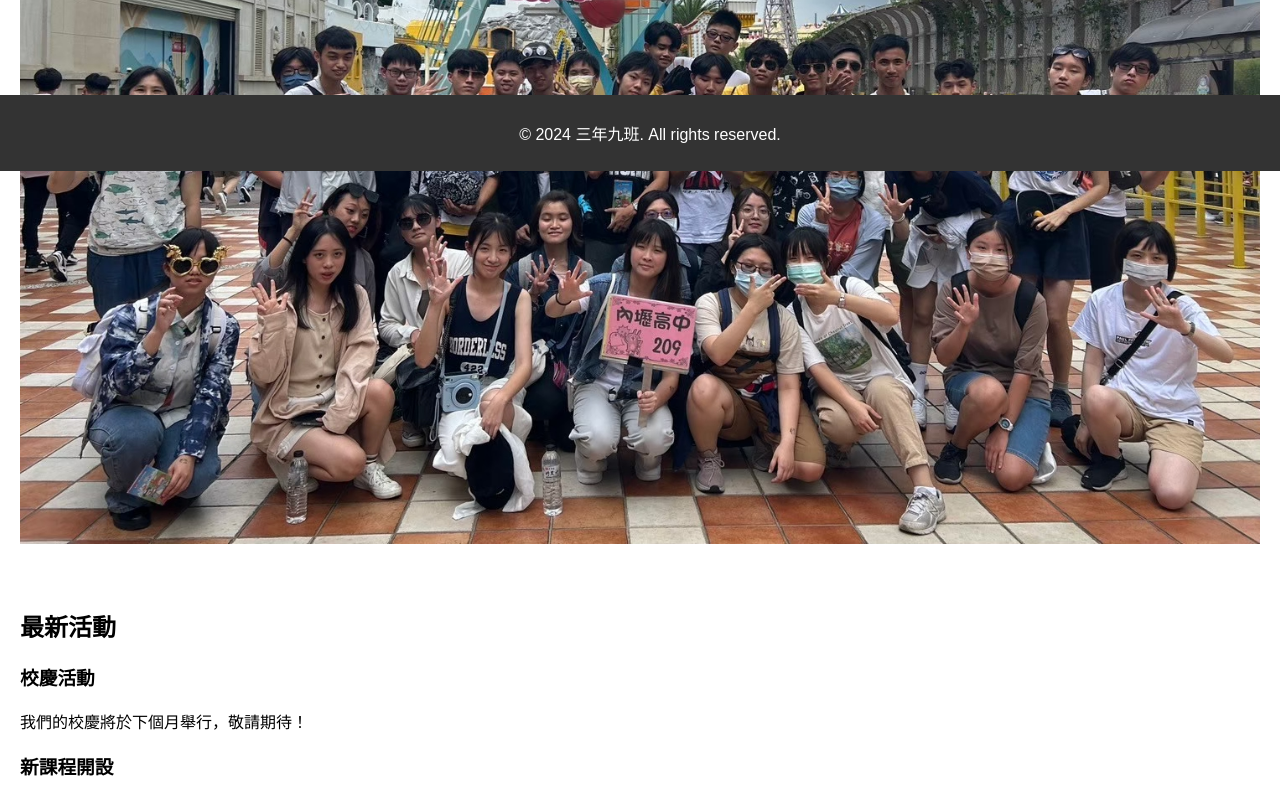
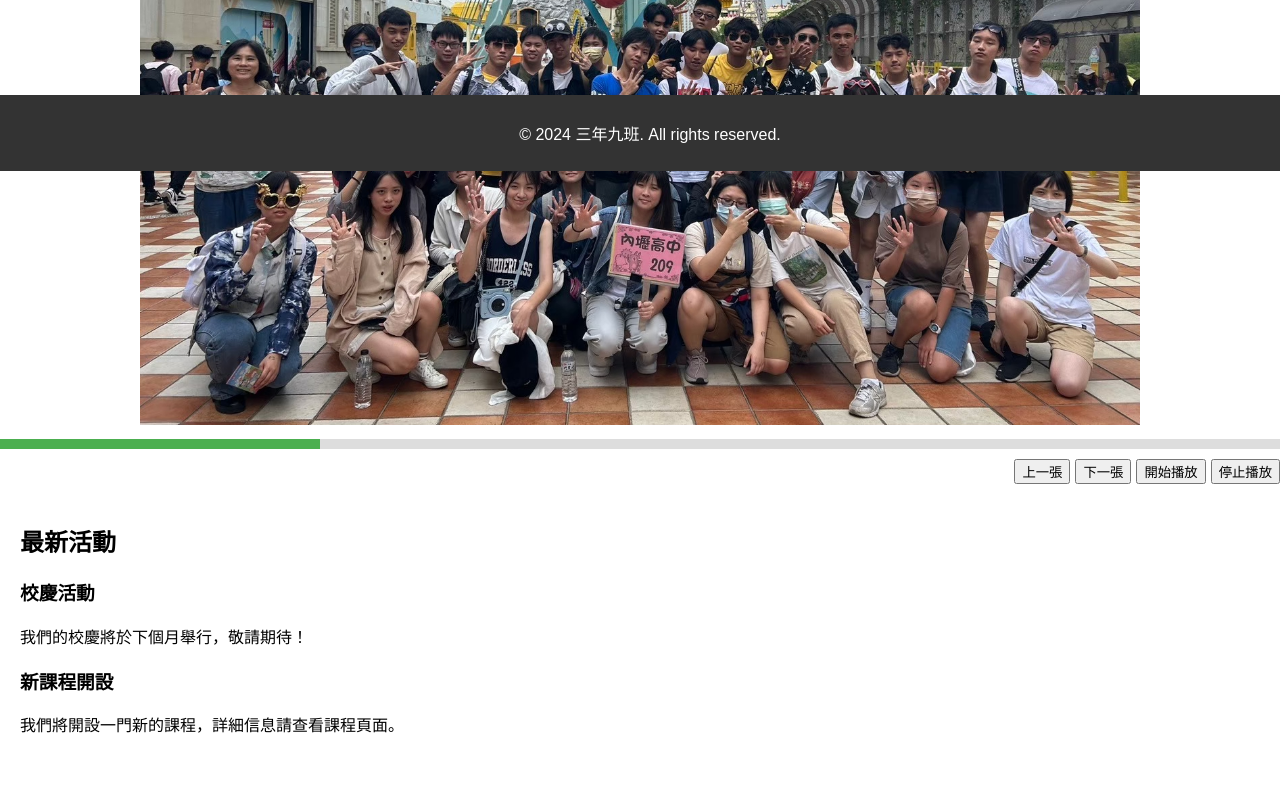
Before and after one commit to ignoreQQ/IgnoreQQ.github.io, a plain HTML site: page WEB/index.html in a window 1280 px wide. Shown: the part 629-1423 px from the top of the page. Drawn offline with Linux system fonts and the light colour scheme.

Commit message:
version 1.2

```diff
--- a/WEB/index.html
+++ b/WEB/index.html
@@ -22,7 +22,40 @@
 
     <section id="home">
         <h2>歡迎來到三年九班</h2>
-        <img src="img\309.jpg" alt="照片">
+    <!--    <img src="img/309.jpg" alt="照片"> -->
+    </section>
+
+    <section id="img" ></section>
+
+    <div id="slideshow-container">
+        <div class="mySlides">
+            <img src="img/image0.jpg" style="width:100%">
+        </div>
+
+        <div class="mySlides">
+            <img src="img/image1.jpg" style="width:100%">
+        </div>
+        <div class="mySlides">
+            <img src="img/image2.jpg" style="width:100%">
+        </div>
+        <div class="mySlides">
+            <img src="img/image3.jpg" style="width:100%">
+        </div>
+      </div>
+
+    <!-- 進度條容器 -->
+    <div id="progress-container">
+        <div id="progress-bar"></div>
+    </div>
+
+    <!-- 添加控制按鈕 -->
+    <div id="controls" class="right-align">
+        <button onclick="plusSlides(-1)">上一張</button>
+        <button onclick="plusSlides(1)">下一張</button>
+        <button onclick="startSlideshow()">開始播放</button>
+        <button onclick="stopSlideshow()">停止播放</button>
+    </div>
+
     </section>
 
     <section id="activities">
--- a/WEB/script.js
+++ b/WEB/script.js
@@ -15,3 +15,62 @@ announcements.forEach(announcement => {
 });
 
 // 這裡可以添加其他 JavaScript 互動的部分，例如表單驗證等
+
+var slideIndex = 0;
+var slideInterval;
+var progressBar = document.getElementById("progress-bar");
+
+function plusSlides(n) {
+  showSlides((slideIndex += n));
+}
+
+function startSlideshow() {
+  slideInterval = setInterval(showSlides, 3000); // 設定間隔為3秒
+}
+
+function stopSlideshow() {
+  clearInterval(slideInterval);
+}
+
+function showSlides(n) {
+  var i;
+  var slides = document.getElementsByClassName("mySlides");
+
+  if (n === undefined) {
+    // 自動播放時
+    for (i = 0; i < slides.length; i++) {
+      slides[i].style.display = "none";
+    }
+    slideIndex++;
+
+    if (slideIndex > slides.length) {
+      slideIndex = 1;
+    }
+    slides[slideIndex - 1].style.display = "block";
+  } else {
+    // 手動切換圖片時
+    if (n < 1) {
+      slideIndex = slides.length;
+    } else if (n > slides.length) {
+      slideIndex = 1;
+    } else {
+      slideIndex = n;
+    }
+
+    for (i = 0; i < slides.length; i++) {
+      slides[i].style.display = "none";
+    }
+    slides[slideIndex - 1].style.display = "block";
+  }
+
+  // 更新進度條
+  updateProgressBar();
+}
+
+function updateProgressBar() {
+  var progress = (slideIndex / document.getElementsByClassName("mySlides").length) * 100;
+  progressBar.style.width = progress + "%";
+}
+document.addEventListener("DOMContentLoaded", function () {
+    showSlides();
+  });
--- a/WEB/styles.css
+++ b/WEB/styles.css
@@ -44,3 +44,34 @@ footer {
     width: 100%;
     bottom: 0;
 }
+#slideshow-container {
+    max-width: 1000px;
+    position: relative;
+    margin: auto;
+  }
+
+  .mySlides {
+    display: none;
+  }
+
+  .right-align {
+    display: flex;
+    justify-content: flex-end;
+    margin-top: 10px;
+  }
+
+  button {
+    margin-left: 5px;
+  }
+  #progress-container {
+    width: 100%;
+    height: 10px;
+    background-color: #ddd;
+    margin-top: 10px;
+  }
+
+  #progress-bar {
+    height: 100%;
+    width: 0;
+    background-color: #4caf50;
+  }
```
Also changed, not shown: WEB/img/image0.jpg (renamed from WEB/img/309.jpg), WEB/img/image1.jpg (added), WEB/img/image3.jpg (added), 1 other file.
